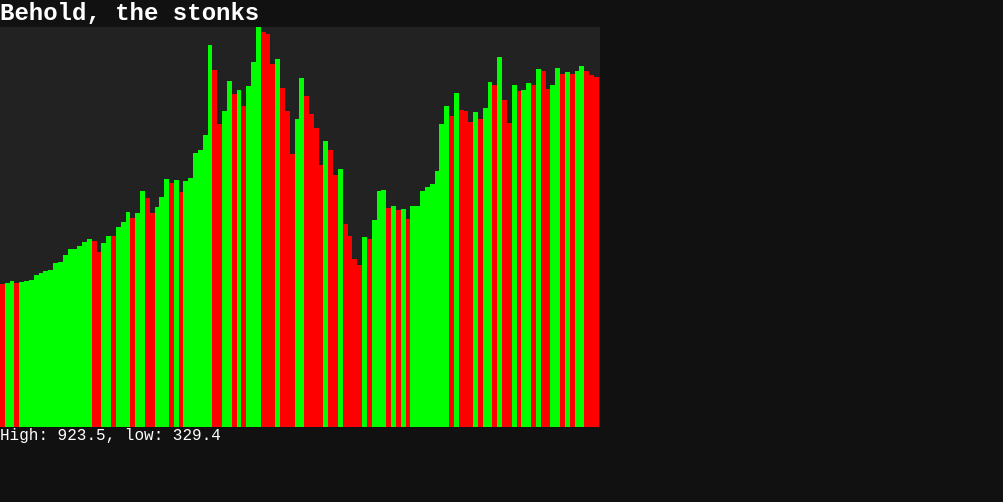
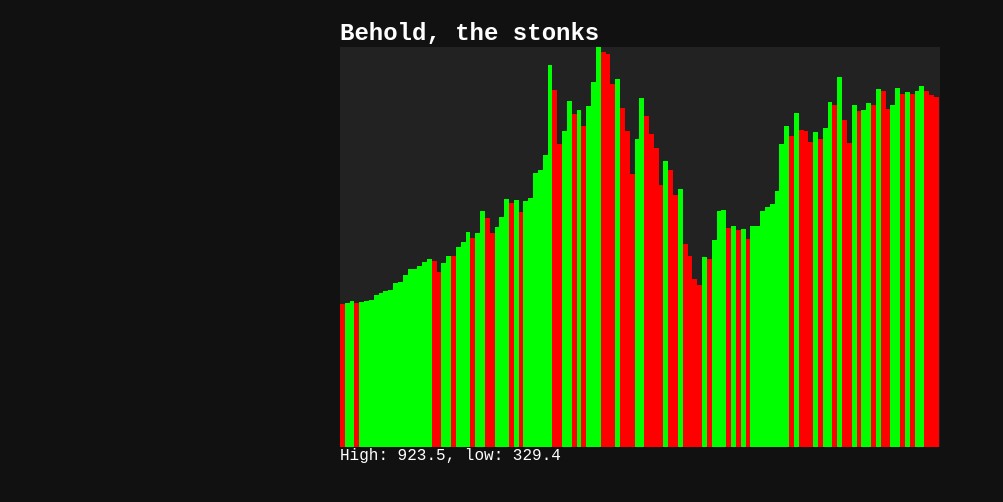
Before and after one commit to UlisseMini/data, a Next.js app: page / in a window 1280 px wide. Shown: the top 502 px of the page, without its empty margins (0-1003 px from the left). Built offline with nearby package versions, Linux system fonts and the light colour scheme.

Commit message:
Add some centering, yo

```diff
--- a/styles/global.css
+++ b/styles/global.css
@@ -1,6 +1,10 @@
 html, body {
     margin: 0;
     padding: 0;
+
+    display: flex;
+    align-items: center;
+    flex-direction: column;
 
     font-family: 'Courier New', Courier, monospace;
 
@@ -15,6 +19,7 @@ html, body {
 }
 
 main {
+    padding-top: 20px;
     width: 600px;
     height: 100vh;
 }
```
